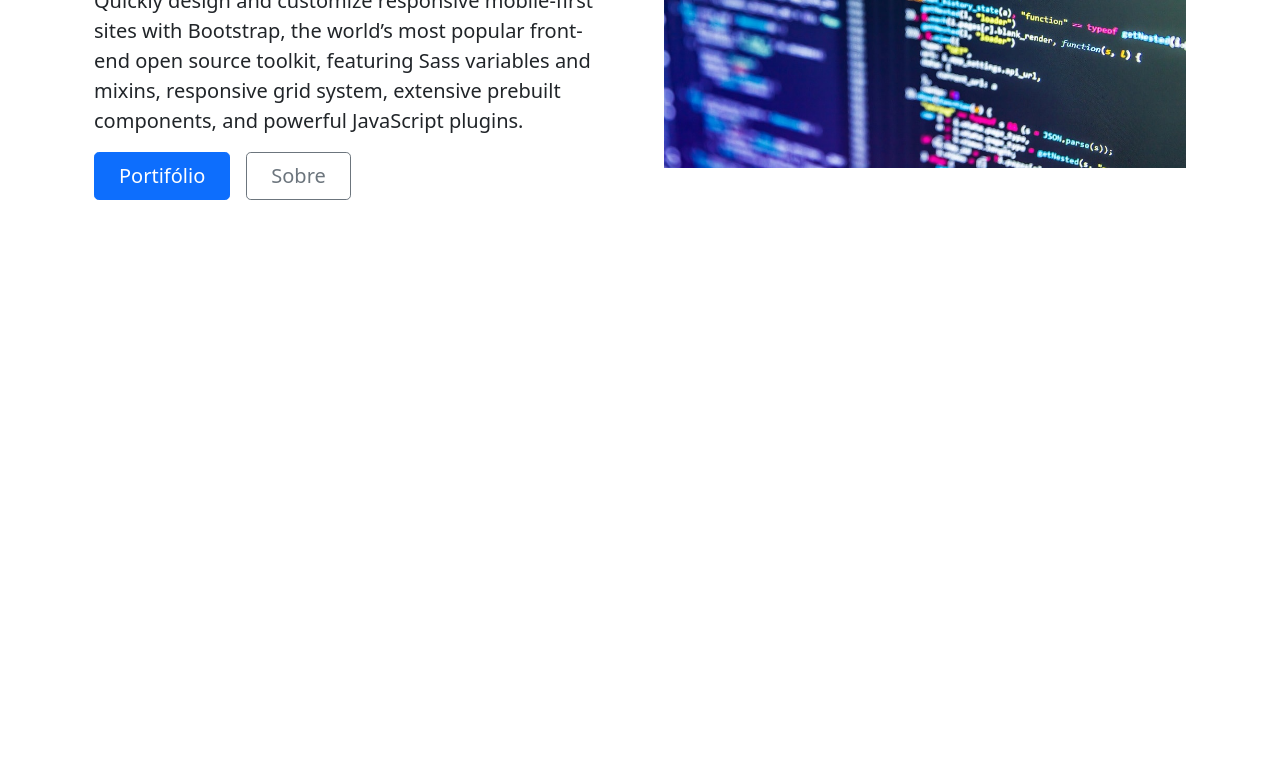
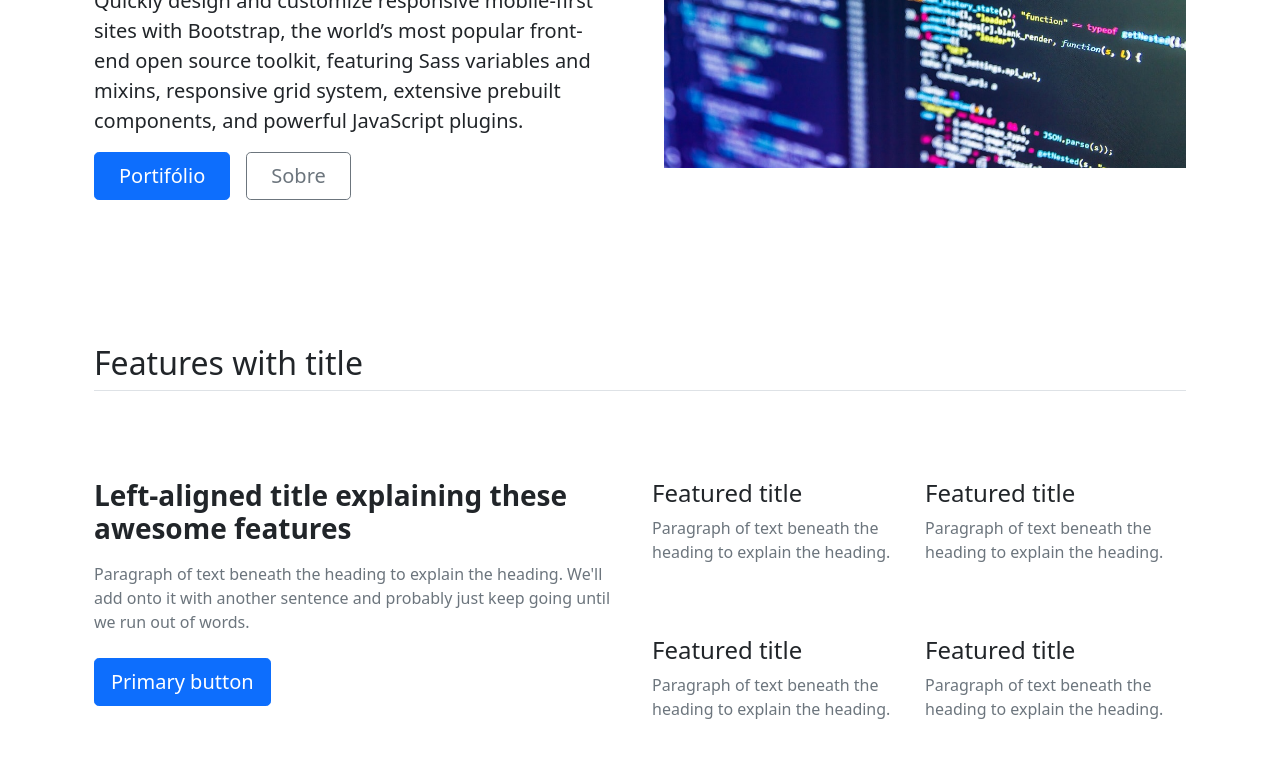
Before and after one commit to biielterra/central, a plain HTML site: page index.html in a window 1280 px wide. Shown: the part 375-1132 px from the top of the page. Before the commit the page ends 800 px from the top, so only its background shows below. Drawn offline with nearby package versions, Linux system fonts and the light colour scheme.

Commit message:
Update index.html

```diff
--- a/index.html
+++ b/index.html
@@ -58,6 +58,58 @@
 
   <!--End Container Principal-->
 
+  <div class="container px-4 py-5">
+    <h2 class="pb-2 border-bottom">Features with title</h2>
+
+    <div class="row row-cols-1 row-cols-md-2 align-items-md-center g-5 py-5">
+      <div class="d-flex flex-column align-items-start gap-2">
+        <h3 class="fw-bold">Left-aligned title explaining these awesome features</h3>
+        <p class="text-muted">Paragraph of text beneath the heading to explain the heading. We'll add onto it with another sentence and probably just keep going until we run out of words.</p>
+        <a href="#" class="btn btn-primary btn-lg">Primary button</a>
+      </div>
+      <div class="row row-cols-1 row-cols-sm-2 g-4">
+        <div class="d-flex flex-column gap-2">
+          <div class="feature-icon-small d-inline-flex align-items-center justify-content-center text-bg-primary bg-gradient fs-4 rounded-3">
+            <svg class="bi" width="1em" height="1em">
+              <use xlink:href="#collection"></use>
+            </svg>
+          </div>
+          <h4 class="fw-semibold mb-0">Featured title</h4>
+          <p class="text-muted">Paragraph of text beneath the heading to explain the heading.</p>
+        </div>
+
+        <div class="d-flex flex-column gap-2">
+          <div class="feature-icon-small d-inline-flex align-items-center justify-content-center text-bg-primary bg-gradient fs-4 rounded-3">
+            <svg class="bi" width="1em" height="1em">
+              <use xlink:href="#gear-fill"></use>
+            </svg>
+          </div>
+          <h4 class="fw-semibold mb-0">Featured title</h4>
+          <p class="text-muted">Paragraph of text beneath the heading to explain the heading.</p>
+        </div>
+
+        <div class="d-flex flex-column gap-2">
+          <div class="feature-icon-small d-inline-flex align-items-center justify-content-center text-bg-primary bg-gradient fs-4 rounded-3">
+            <svg class="bi" width="1em" height="1em">
+              <use xlink:href="#speedometer"></use>
+            </svg>
+          </div>
+          <h4 class="fw-semibold mb-0">Featured title</h4>
+          <p class="text-muted">Paragraph of text beneath the heading to explain the heading.</p>
+        </div>
+
+        <div class="d-flex flex-column gap-2">
+          <div class="feature-icon-small d-inline-flex align-items-center justify-content-center text-bg-primary bg-gradient fs-4 rounded-3">
+            <svg class="bi" width="1em" height="1em">
+              <use xlink:href="#table"></use>
+            </svg>
+          </div>
+          <h4 class="fw-semibold mb-0">Featured title</h4>
+          <p class="text-muted">Paragraph of text beneath the heading to explain the heading.</p>
+        </div>
+      </div>
+    </div>
+  </div>
 
 
 
```
